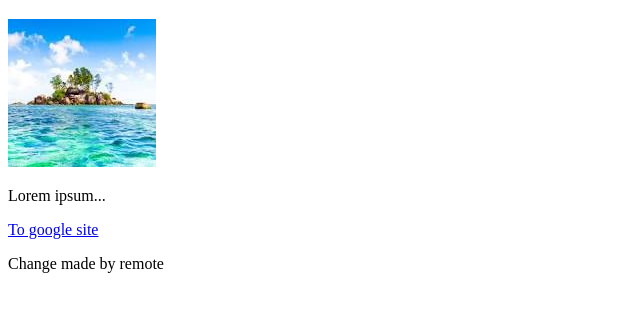
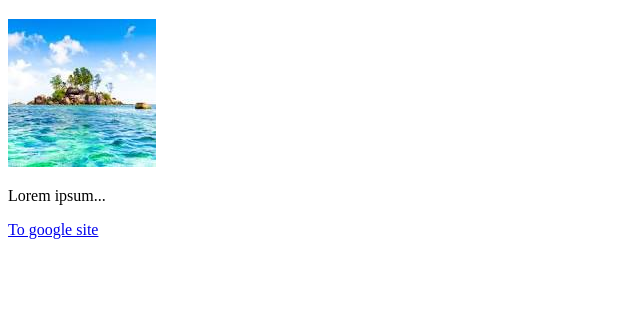
Before and after one commit to giliiii/existing-project, a plain HTML site: page index.html in a window 1280 px wide. Shown: the part 61-372 px from the top of the page, without its empty margins (0-640 px from the left). Drawn offline with Linux system fonts and the light colour scheme.

```diff
--- a/index.html
+++ b/index.html
@@ -11,7 +11,6 @@
     <img src="images/image.png"/>
     <p>Lorem ipsum...</p>
     <a href="http://www.google.com">To google site</a>
-    <p>Change made by remote</p>
 </body>
 
 </html>
```
